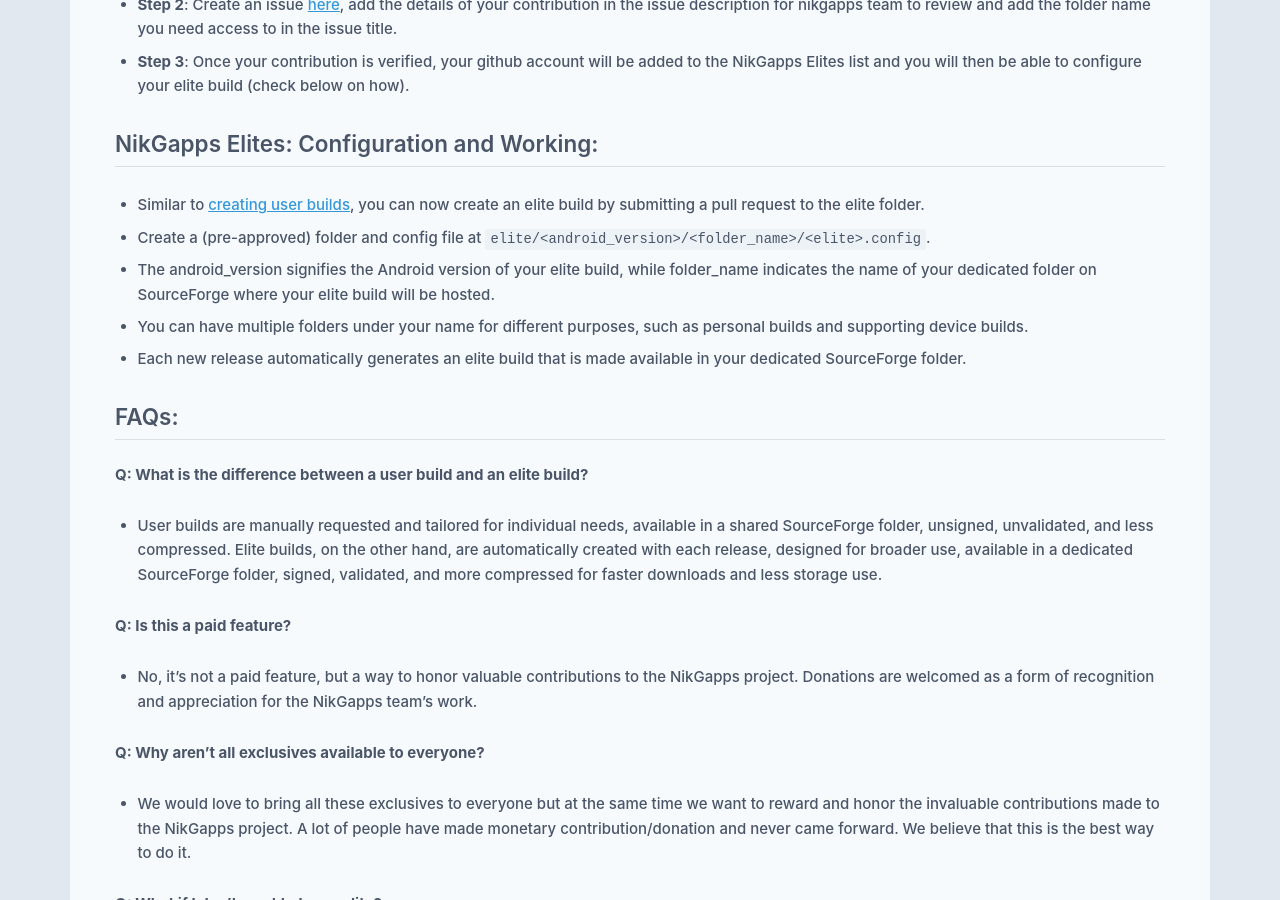
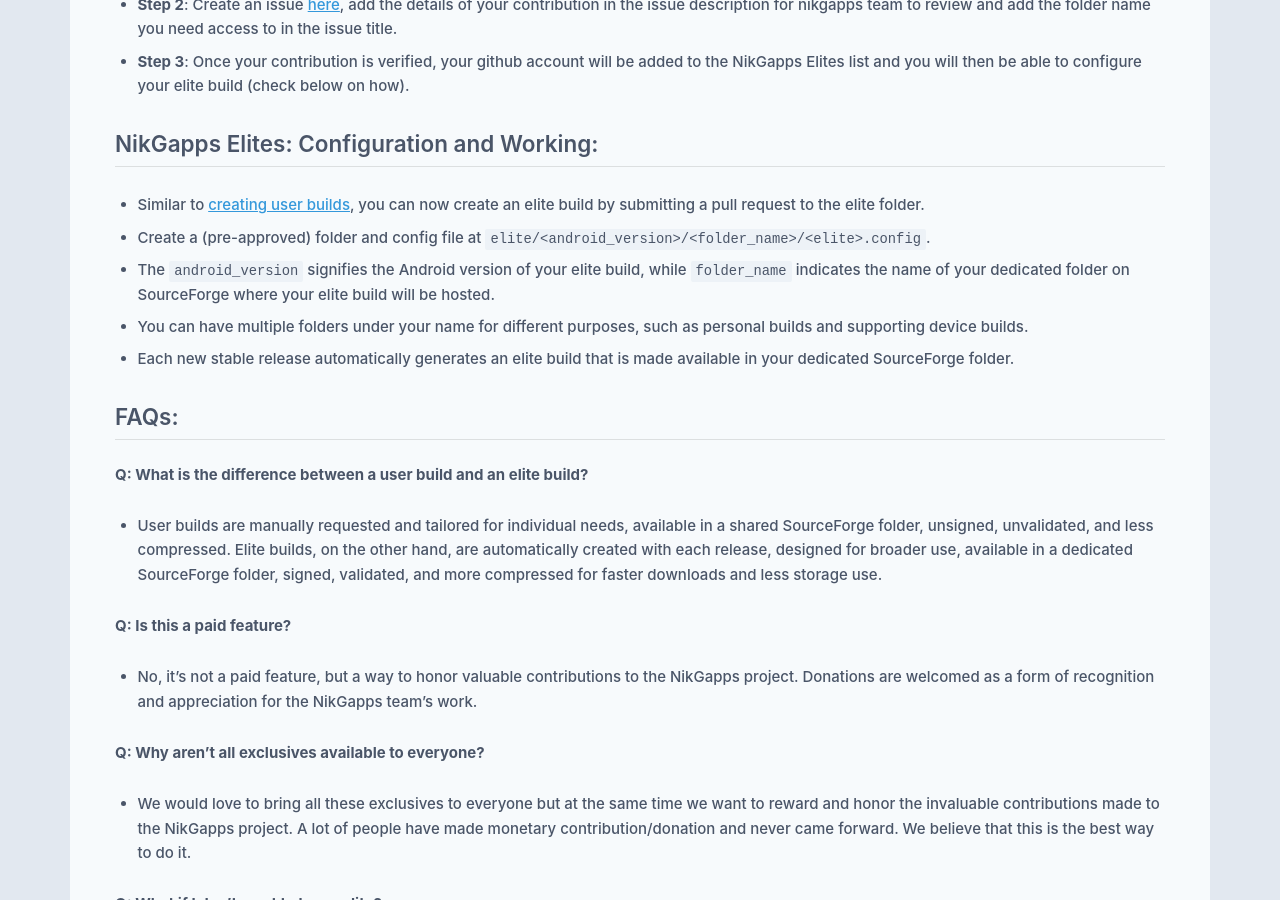
Before and after one commit to nikgapps/nikgapps.github.io, a Jekyll site: the page built from _posts/2023-06-08-NikGapps-Elites.md, in a window 1280 px wide and 900 px high, scrolled down 1448 px. Built offline with Jekyll 4.4.1, drawn with Linux system fonts in a browser that asks for light colours; some web fonts are replaced.

Commit message:
Update the code to hightlight keywords

```diff
--- a/_posts/2023-06-08-NikGapps-Elites.md
+++ b/_posts/2023-06-08-NikGapps-Elites.md
@@ -43,9 +43,9 @@
 
 - Similar to [creating user builds](https://github.com/nikgapps/config), you can now create an elite build by submitting a pull request to the elite folder.
 - Create a (pre-approved) folder and config file at `elite/<android_version>/<folder_name>/<elite>.config`.
-- The android_version signifies the Android version of your elite build, while folder_name indicates the name of your dedicated folder on SourceForge where your elite build will be hosted.
+- The `android_version` signifies the Android version of your elite build, while `folder_name` indicates the name of your dedicated folder on SourceForge where your elite build will be hosted.
 - You can have multiple folders under your name for different purposes, such as personal builds and supporting device builds.
-- Each new release automatically generates an elite build that is made available in your dedicated SourceForge folder.
+- Each new stable release automatically generates an elite build that is made available in your dedicated SourceForge folder.
 
 ## FAQs:
 
```
